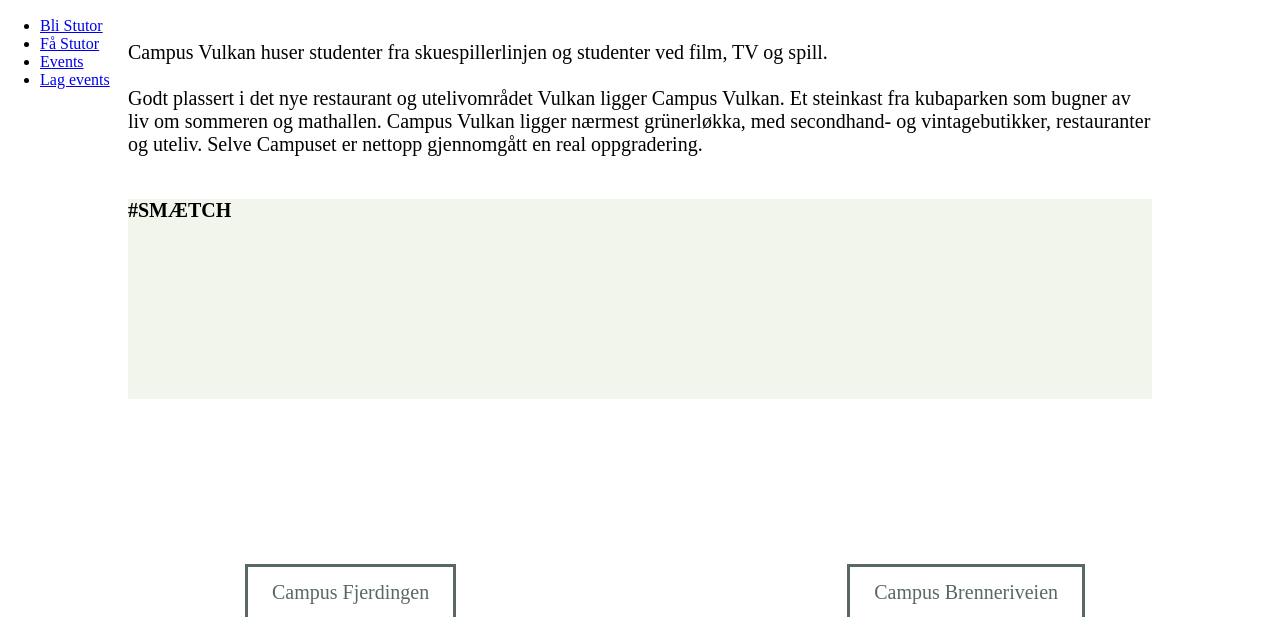
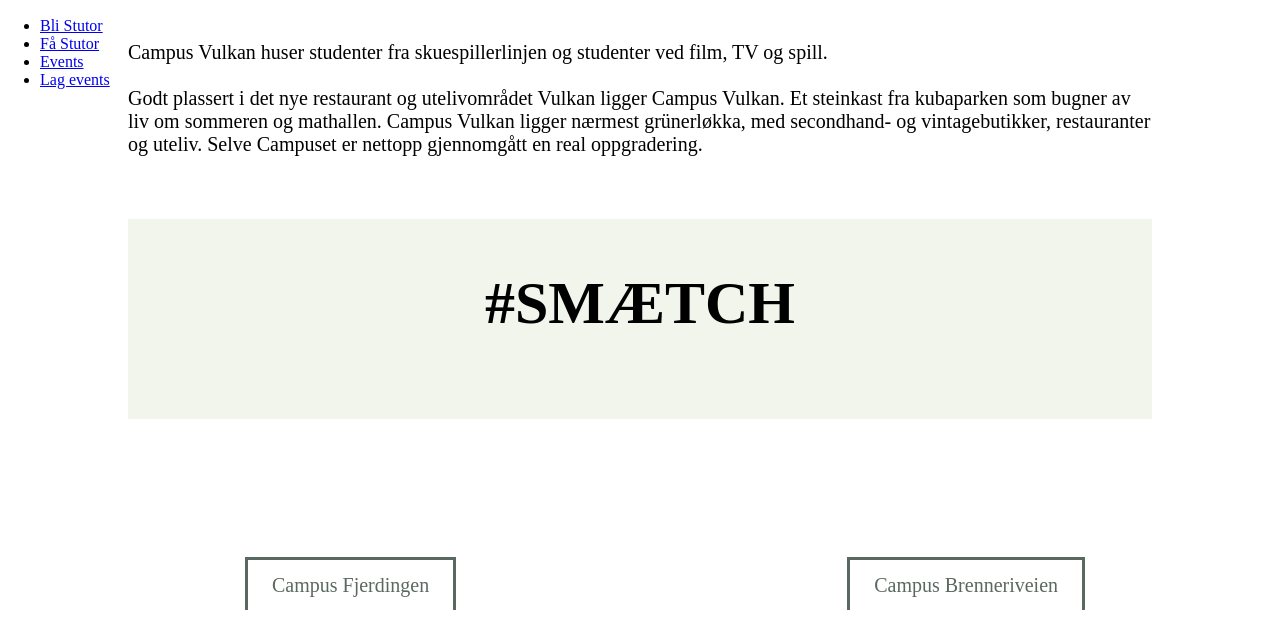
Before and after one commit to RobinFlaks/webprosjekt-gruppe27, a PHP site: page /vulkan.php in a window 1280 px wide. Shown: the part 1072-1689 px from the top of the page. Run offline with PHP 8.4, Linux system fonts and the light colour scheme.

Commit message:
fikset skole sider

```diff
--- a/skolesider/skole.css
+++ b/skolesider/skole.css
@@ -48,13 +48,15 @@ body {
     margin: auto;
     width: 1024px;
     height: 200px;
+    top: 0px;
     background-color:#F1F5EB;
 
 }
 /*Alt inne i grønn container*/
-#TilgjengeligStud{
+#GrønnBoks{
     text-align: center;
     top: 50px;
+    font-size: 3em;
     font-family: century gothic;
 }
 
@@ -77,7 +79,7 @@ body {
     text-decoration-line: none;
     /*display: inline-block; */
     left: 120px;
-    top:300px;
+    top:200px;
     outline-style: solid;
 
 }
@@ -90,7 +92,7 @@ body {
     text-decoration-line: none;
     /*display: inline-block;*/
     left: 512px;
-    top: 300px;
+    top: 200px;
     outline-style: solid;
 
 
@@ -100,5 +102,10 @@ body {
     position: absolute;
     height: 481px;
     width: 1024px;
+    top: 0px;
     align-content: center;
 }
+/*??*/
+#RegogSkole
+
+}
```
